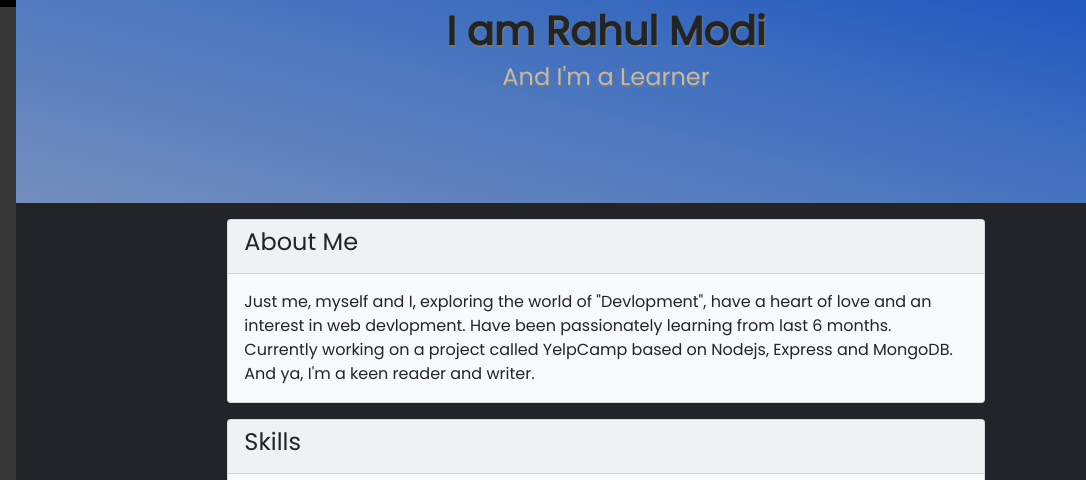
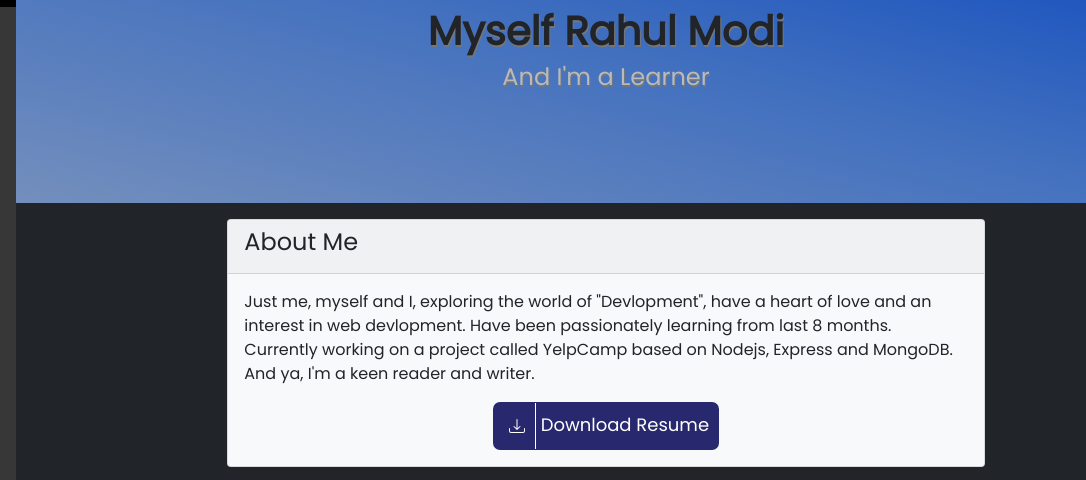
Before and after one commit to RahulModi1310/Portfolio, a plain HTML site: page index.html in a window 1280 px wide. Shown: the part 97-577 px from the top of the page, 84-1170 px from the left. Drawn offline with nearby package versions, Linux system fonts and the light colour scheme.

Commit message:
CV added

```diff
--- a/app.css
+++ b/app.css
@@ -1,6 +1,21 @@
 @import url('https://fonts.googleapis.com/css2?family=Poppins:ital,wght@0,400;1,700&display=swap');
 *{
     font-family: 'Poppins', sans-serif;
+}
+
+body::-webkit-scrollbar {
+  width: 0.5em;
+}
+
+body::-webkit-scrollbar-track {
+  background-color: rgb(0, 0, 0);
+  box-shadow: inset 0 0 6px rgba(0, 0, 0, 0.3);
+}
+
+body::-webkit-scrollbar-thumb {
+  min-height: 3em;
+  background-color: rgb(155, 155, 155);
+  border-radius: 10px;
 }
 
 .NavBar{
@@ -61,6 +76,29 @@
     height: 100px;
     border-radius: 50px;
     border: 2px rgb(255, 255, 255) solid;
+}
+
+.form__download{
+    align-self: center;
+}
+
+.btn__download{
+    background-color: rgb(40, 40, 110);
+    color: white;
+    font-size: large;
+    text-align: center;
+    border: none;
+    border-radius:7px;
+    padding-right: 10px;
+}
+
+.btn__download:hover{
+    background-color: rgb(7, 7, 100);
+}
+
+.btn__download img{
+    border-right: 1px solid white;
+    padding: 15px 10px;
 }
 
 .skillcard{
--- a/index.html
+++ b/index.html
@@ -49,7 +49,7 @@
     <div class="content-container text-dark overflow-hidden">
         <header class="header-image d-flex justify-content-center align-items-center" id="home">
             <section class="header-text text-center">
-                <h1 class="fw-bolder">I am Rahul Modi</h1>
+                <h1 class="fw-bolder">Myself Rahul Modi</h1>
                 <h4 class="text-light">And I'm a Learner</h4>
             </section>
             <section class="mypic">
@@ -63,8 +63,14 @@
                 <div class="card text-dark bg-light mb-3 animate__animated animate__fadeInLeft">
                     <div class="card-header"><h4>About Me</h4></div>
                     <div class="card-body">
-                    <p class="card-text">Just me, myself and I, exploring the world of "Devlopment", have a heart of love and an interest in web devlopment. Have been passionately learning from last 6 months. Currently working on a project called YelpCamp based on Nodejs, Express and MongoDB. And ya, I'm a keen reader and writer.</p>
+                    <p class="card-text">Just me, myself and I, exploring the world of "Devlopment", have a heart of love and an interest in web devlopment. Have been passionately learning from last 8 months. Currently working on a project called YelpCamp based on Nodejs, Express and MongoDB. And ya, I'm a keen reader and writer.</p>
                     </div>
+                    <form  class="form__download mb-3" method="get" action="./Assets/CV.pdf" target="_blank">
+                        <button type="submit" class="btn__download">
+                            <img src="./Assets/icons/download.svg" alt="Download icon">
+                            Download Resume
+                        </button>
+                    </form>
                 </div>
             </section>
 
@@ -126,16 +132,16 @@
                         </div>
                         <div class="carousel-inner">
                             <div class="carousel-item active">
-                                <img src="Assets/Img/YelpCamp Project/Img1.png" class="d-block w-100" alt="...">
+                                <img src="Assets/Img/YelpCamp Project/Img1.png" class="d-block w-100" alt="YelpCamp SS" style="opacity: 0.95;">
                             </div>
                             <div class="carousel-item">
-                                 <img src="Assets/Img/YelpCamp Project/Img2.png" class="d-block w-100" alt="...">
+                                 <img src="Assets/Img/YelpCamp Project/Img2.png" class="d-block w-100" alt="YelpCamp SS">
                             </div>
                             <div class="carousel-item">
-                                 <img src="Assets/Img/YelpCamp Project/Img3.png" class="d-block w-100" alt="...">
+                                 <img src="Assets/Img/YelpCamp Project/Img3.png" class="d-block w-100" alt="YelpCamp SS">
                             </div>
                             <div class="carousel-item">
-                                 <img src="Assets/Img/YelpCamp Project/Img4.png" class="d-block w-100" alt="...">
+                                 <img src="Assets/Img/YelpCamp Project/Img4.png" class="d-block w-100" alt="YelpCamp SS">
                             </div>
                         </div>
                         <button class="carousel-control-prev" type="button" data-bs-target="#YelpCampPictures" data-bs-slide="prev">
```
Also changed, not shown: Assets/Img/Background.jpg (deleted), Assets/Img/YelpCamp Project/Img2.png, Assets/Img/YelpCamp Project/Img3.png, Assets/Img/YelpCamp Project/Img4.png, Assets/icons/download.svg (added), 2 other files.
